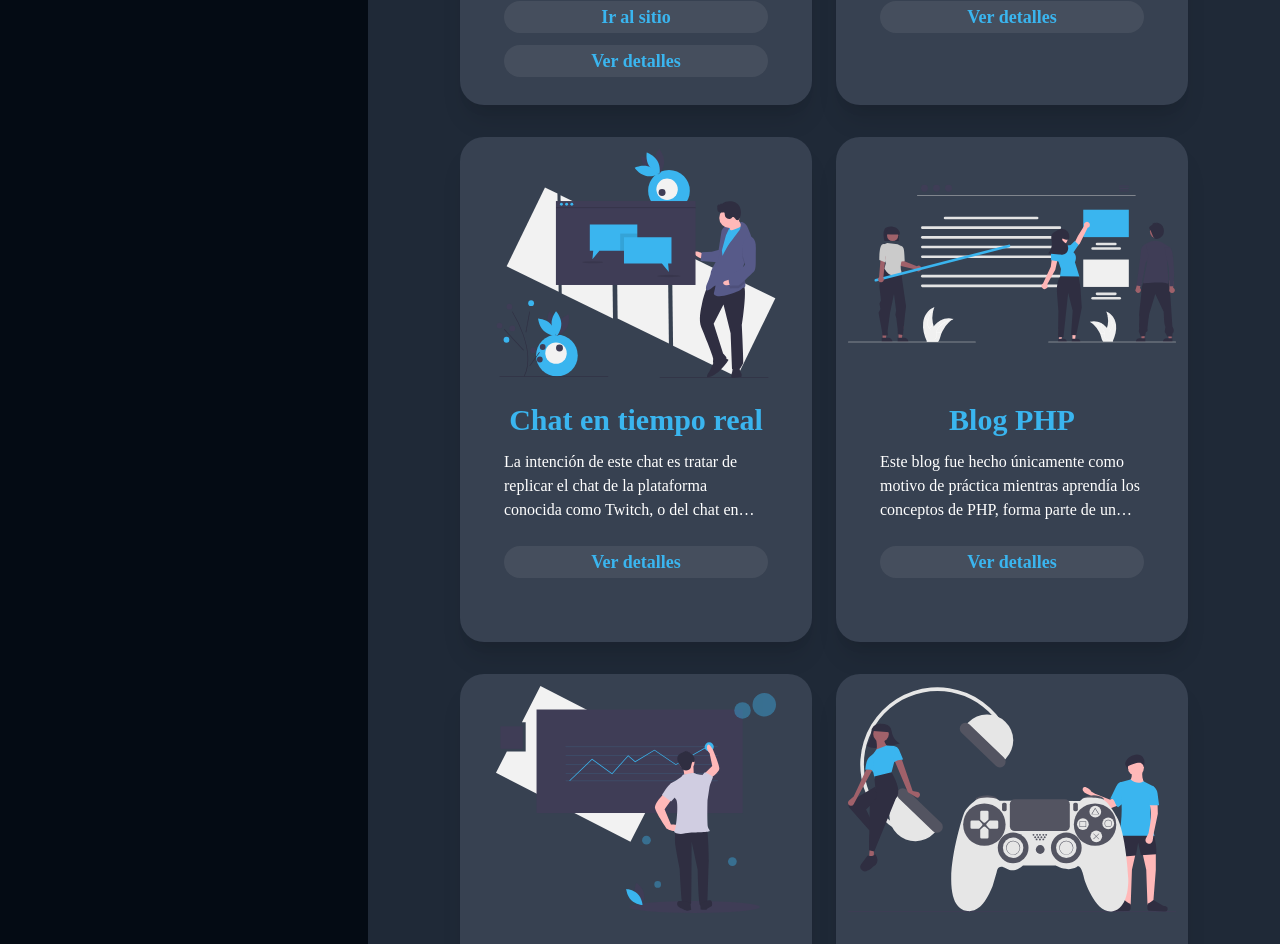
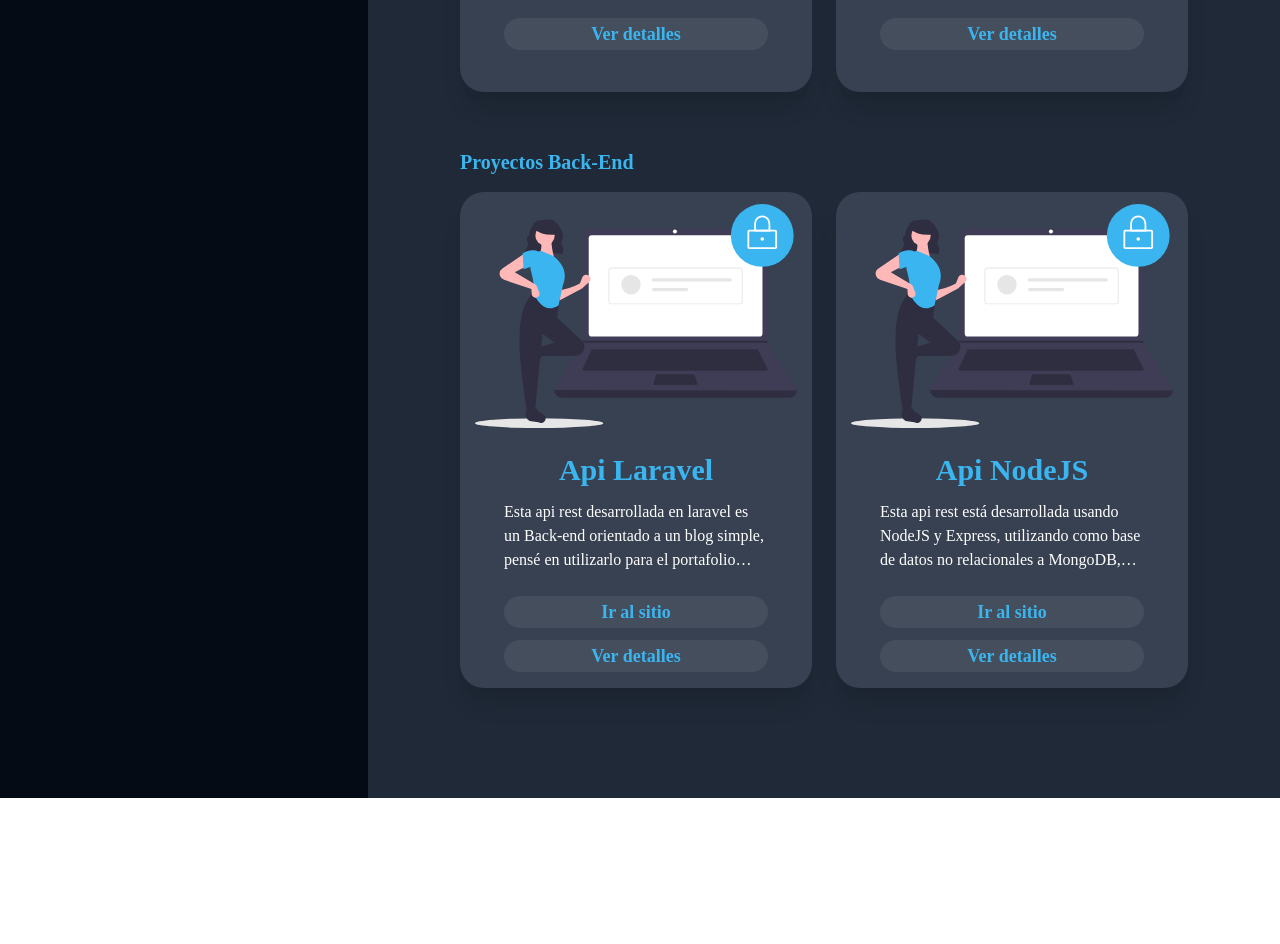
Before and after one commit to sayaskye/portfolio, a Next.js app: page /portfolio in a window 1280 px wide. Shown: the part 1600-2544 px from the top of the page. After the commit the page ends 2398 px from the top, so only its background shows below. Built offline with nearby package versions, Linux system fonts and the light colour scheme.

Commit message:
Added cv button and some other hide some incomplete projects

```diff
--- a/components/about/Info.jsx
+++ b/components/about/Info.jsx
@@ -1,6 +1,21 @@
 import { FormattedMessage } from "react-intl"
+import { useContext} from "react";
+import { configContext } from "../../context/configContext";
 
 const AboutInfo = () => {
+
+    let spanish=false;
+    let english=false;
+
+    const {locale} = useContext(configContext)
+
+    if(locale==="es-MX"){
+        spanish=true;
+        english=false;
+    }else{
+        english=true;
+        spanish=false;
+    }
 
     let year;
     let month = new Date().getMonth();
@@ -114,9 +129,18 @@
                                 <h2 className="text-main-lightblue dark:text-main-blue font-bold duration-300 ease-in">
                                     Currículum  Vitae
                                 </h2>
-                                <a href="/images/404.svg" target="_blank" rel="noreferrer noopener" className=" text-main-lightblue dark:text-main-blue hover:text-black dark:hover:text-white rounded-full py-2 px-10 text-lg font-bold  bg-gray-500/10 dark:bg-main-grey/10 hover:bg-main-blue/50 dark:hover:bg-main-blue/30 duration-300 ease-in my-9 self-center mx-auto">
-                                    <FormattedMessage id="about.download" defaultMessage=" "/>
-                                </a>
+                                {
+                                    spanish &&
+                                    <a href="/cv/AndresCazares_CV_ES.pdf" target="_blank" rel="noreferrer noopener" className=" text-main-lightblue dark:text-main-blue hover:text-black dark:hover:text-white rounded-full py-2 px-10 text-lg font-bold  bg-gray-500/10 dark:bg-main-grey/10 hover:bg-main-blue/50 dark:hover:bg-main-blue/30 duration-300 ease-in my-9 self-center mx-auto">
+                                        <FormattedMessage id="about.download" defaultMessage=" "/>
+                                    </a>
+                                }
+                                {
+                                    english &&
+                                    <a href="/cv/AndresCazares_CV_EN.pdf" target="_blank" rel="noreferrer noopener" className=" text-main-lightblue dark:text-main-blue hover:text-black dark:hover:text-white rounded-full py-2 px-10 text-lg font-bold  bg-gray-500/10 dark:bg-main-grey/10 hover:bg-main-blue/50 dark:hover:bg-main-blue/30 duration-300 ease-in my-9 self-center mx-auto">
+                                        <FormattedMessage id="about.download" defaultMessage=" "/>
+                                    </a>
+                                }
                             </div>
                         </ul>
                     </div>
--- a/pages/index.jsx
+++ b/pages/index.jsx
@@ -37,7 +37,7 @@
           {/* <p>Hola mundo Index</p> */}
           <div className="h-full w-full bg-home-background bg-cover bg-top flex flex-col items-center justify-center">
             <div className="absolute flex flex-col">
-              <h1 className="text-4xl md:text-[3.45rem] lg:text-6xl xl:text-[4.5rem] 2xl:text-[6rem] font-black bg-black bg-opacity-[.02] rounded-full">
+              <h1 className="text-4xl md:text-[3.27rem] lg:text-6xl xl:text-[4.5rem] 2xl:text-[6rem] font-black bg-black bg-opacity-[.02] rounded-full">
                 <TypeWriter text='Andrés Cazares.'  />
               </h1>
               <h2 className="mt-5 text-xl md:text-3xl font-black items-center self-center bg-black bg-opacity-[.08] rounded-full">
--- a/pages/portfolio.jsx
+++ b/pages/portfolio.jsx
@@ -58,14 +58,14 @@
                   url=""
                 />
 
-                <PortfolioCard
+                {/* <PortfolioCard
                   title="personalBlog"
                   imageType="personalblog"
                   videoId=""
                   videoBool={false}
                   urlBool={false}
                   url=""
-                />
+                /> */}
 
                 <PortfolioCard
                   title="ASMPC"
@@ -94,23 +94,23 @@
                   url="https://andrescazares-phc.netlify.app/"
                 />
 
-                <PortfolioCard
+                {/* <PortfolioCard
                   title="weather"
                   imageType="weather"
                   videoId=""
                   videoBool={false}
                   urlBool={false}
                   url=""
-                />
+                /> */}
 
-                <PortfolioCard
+                {/* <PortfolioCard
                   title="chat"
                   imageType="chat"
                   videoId=""
                   videoBool={false}
                   urlBool={false}
                   url=""
-                />
+                /> */}
 
                 <PortfolioCard
                   title="blogphp"
@@ -121,14 +121,14 @@
                   url=""
                 />
 
-                <PortfolioCard
+                {/* <PortfolioCard
                   title="ffxiv"
                   imageType="ffxiv"
                   videoId=""
                   videoBool={false}
                   urlBool={false}
                   url=""
-                />
+                /> */}
 
                 <PortfolioCard
                   title="taquero"
@@ -152,25 +152,30 @@
                   imageType="apis"
                   videoId=""
                   videoBool={false}
-                  urlBool={false}
-                  url=""
+                  urlBool={true}
+                  url="https://github.com/sayaskye/apirestlaravel"
                 />
                 <PortfolioCard
                   title="apiNode"
                   imageType="apis"
                   videoId=""
                   videoBool={false}
-                  urlBool={false}
-                  url=""
+                  urlBool={true}
+                  url="https://github.com/sayaskye/apirestnodejs"
                 />
-                <PortfolioCard
+                {/* <PortfolioCard
                   title="strapiBlog"
                   imageType="strapi"
                   videoId=""
                   videoBool={false}
                   urlBool={false}
                   url=""
-                />
+                /> */}
+
+
+
+
+
                 {/*
                 <PortfolioCard
                   title=""
```
Also changed, not shown: public/sw.js, 2 other files (tests, documents, lock files or other folders).
